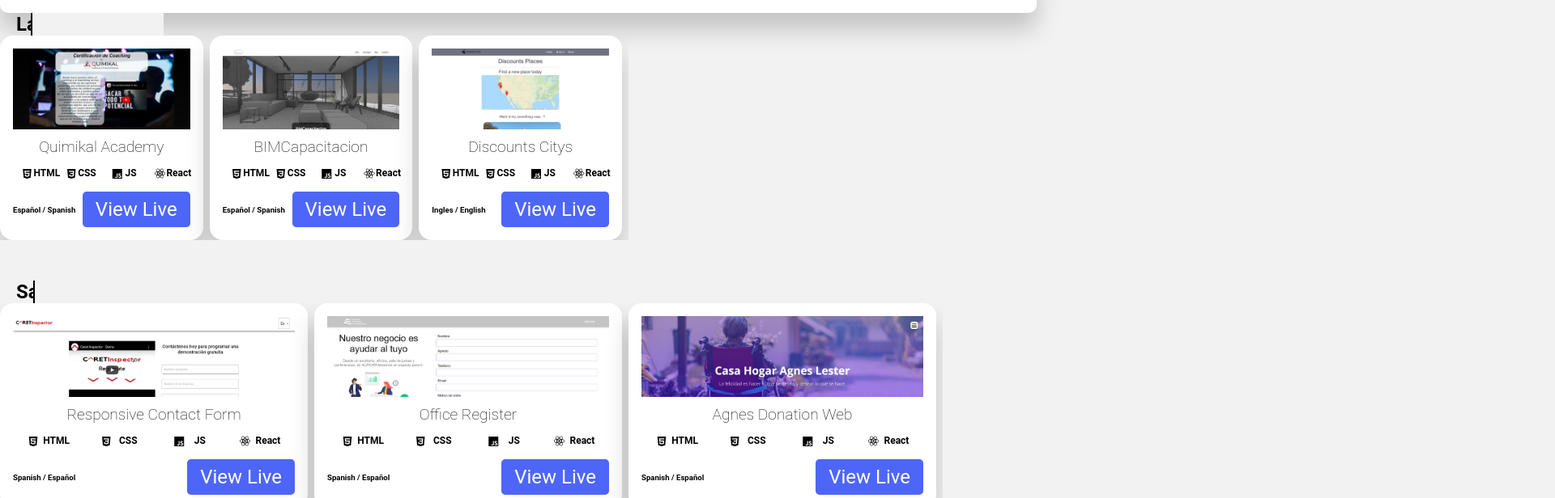
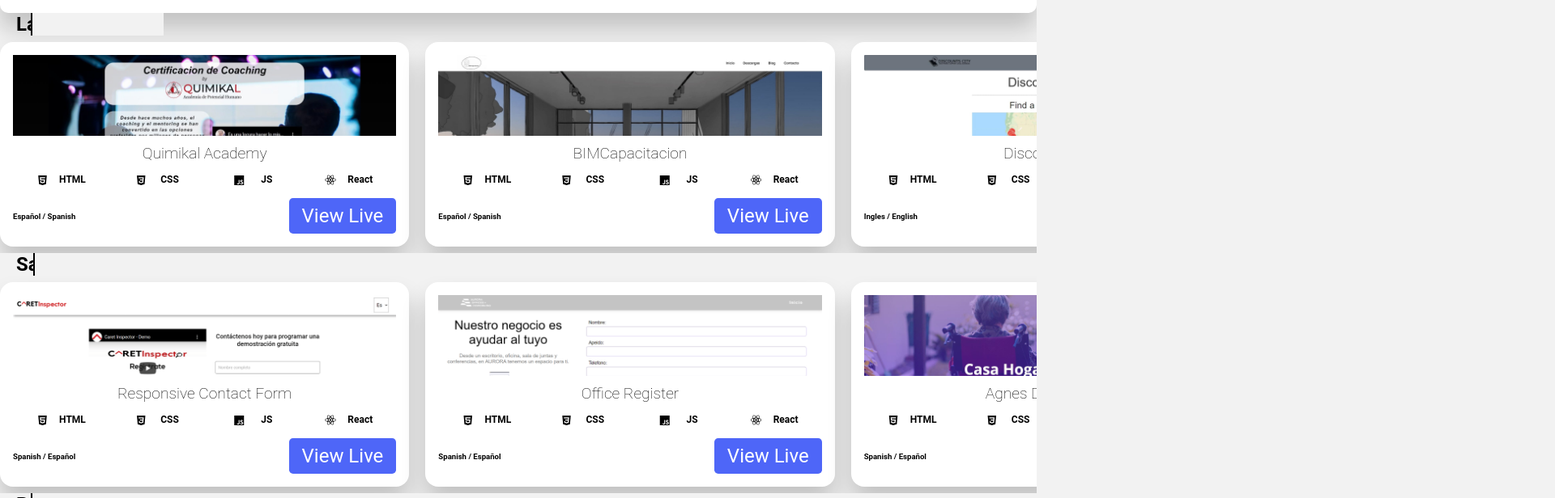
Before and after one commit to aramxD/portfoliov2, a React (Vite) app: page / in a window 1280 px wide. Shown: the part 2184-2800 px from the top of the page at 81% size, 1920 px wide, since content can reach past the window. Built offline with nearby package versions, Linux system fonts and the light colour scheme; no server answers.

Commit message:
ajuste de slides de proyectos y devto posts

```diff
--- a/src/components/DevToCard.jsx
+++ b/src/components/DevToCard.jsx
@@ -18,7 +18,7 @@ const DevToCard = ( {post, className }) => {
           <h3 className="project-tile">{post.title}</h3>
 
         </div>
-        <div className="project-card-footer">
+        {/* <div className="project-card-footer">
 
           <a
             href={post.url}
@@ -28,7 +28,7 @@ const DevToCard = ( {post, className }) => {
           >
             View Live
           </a>
-        </div>
+        </div> */}
       </div>
     </article>
   );
@@ -37,16 +37,16 @@ const DevToCard = ( {post, className }) => {
 export default styled(DevToCard)`
 
 
-    width: 30%;
+    width: 100%;
     margin: 0.5rem 0;
-
+ height:300px;
 
   .project-card {
     background: white;
     padding: 1rem;
     border: 2px solid rgba(0, 0, 0, 0.514);
     border-radius: 1rem;
-    /* height: 100%; */
+    height: 100%;
   }
 
   .project-card-img {
--- a/src/components/ProjectCard.jsx
+++ b/src/components/ProjectCard.jsx
@@ -51,10 +51,10 @@ const ProjectCard = ({ className, article }) => {
 
 export default styled(ProjectCard)`
 
-.project {
-    width: 30%;
+
+    width: 100%;
     margin: 0.5rem 0;
-  }
+
 
   .project-card {
     background: white;
--- a/src/sections/DevTo.jsx
+++ b/src/sections/DevTo.jsx
@@ -28,6 +28,12 @@ const DevTo = ({ className }) => {
   //console.log(userData);
   return (
     <section className={className}>
+      <div className="projectsTitle">
+        <h2>
+          DevTo posts...<span>&#160;</span>
+        </h2>
+      </div>
+      <div className="project-list">
       <Swiper
         breakpoints={{
           // when window width is >= 640px
@@ -43,11 +49,11 @@ const DevTo = ({ className }) => {
           // when window width is >= 768px
           768: {
             width: 768,
-            slidesPerView: 3,
+            slidesPerView: 1.5,
           },
         }}
         modules={[Navigation, Pagination, Scrollbar, A11y]}
-        spaceBetween={8}
+        spaceBetween={20}
         // onSlideChange={() => console.log("slide change")}
         // onSwiper={(swiper) => console.log(swiper)}
       >
@@ -58,13 +64,56 @@ const DevTo = ({ className }) => {
             </SwiperSlide>
           );
         })}
-      </Swiper>
+      </Swiper></div>
     </section>
   );
 };
 
 export default styled(DevTo)`
-  width: 100vw;
   display: flex;
-  flex-wrap: wrap;
+  flex-direction: column;
+  align-items: flex-start;
+  align-items: center;
+  margin:0 auto;
+  width:100%;
+
+  .projectsTitle{
+    width:100%
+  }
+
+  h2 {
+    text-align:left;
+    margin-left: 20px;
+    float: left;
+    color: #000000;
+    position: relative;
+  }
+
+  h2 span {
+    position: absolute;
+    right: 0;
+    width: 0;
+    background: #f2f2f2;
+    border-left: 2px solid #000;
+    animation: maquina 3s infinite alternate steps(30);
+  }
+  @keyframes maquina {
+    from {
+      width: 100%;
+    }
+    to {
+      width: 0;
+    }
+  }
+
+  .project-list {
+    display: flex;
+    flex-wrap: wrap;
+    justify-content: space-evenly;
+    align-content: space-around;
+    align-items: center;
+    margin: 0;
+    width:100%;
+  }
+
 `;
--- a/src/sections/Projects.jsx
+++ b/src/sections/Projects.jsx
@@ -25,8 +25,8 @@ const projectsReact = projects.filter((project) => project.type === "react");
 
 const Projects = ({ className }) => {
   return (
-    <section className={` gallery ${className}`} id="projects">
-      <div className=" ">
+    <section className={className} id="projects">
+      <div className="projectsTitle">
         <h2>
           Latest projects...<span>&#160;</span>
         </h2>
@@ -47,11 +47,11 @@ const Projects = ({ className }) => {
             // when window width is >= 768px
             768: {
               width: 768,
-              slidesPerView: 3,
+              slidesPerView: 1.5,
             },
           }}
           modules={[Navigation, Pagination, Scrollbar, A11y]}
-          spaceBetween={8}
+          spaceBetween={20}
           // onSlideChange={() => console.log("slide change")}
           // onSwiper={(swiper) => console.log(swiper)}
         >
@@ -65,7 +65,7 @@ const Projects = ({ className }) => {
         </Swiper>
       </div>
 
-      <div className=" ">
+      <div className="projectsTitle">
         <h2>
           Samples / Demos...<span>&#160;</span>
         </h2>
@@ -86,11 +86,11 @@ const Projects = ({ className }) => {
             // when window width is >= 768px
             768: {
               width: 768,
-              slidesPerView: 2,
+              slidesPerView: 1.5,
             },
           }}
           modules={[Navigation, Pagination, Scrollbar, A11y]}
-          spaceBetween={8}
+          spaceBetween={20}
           // onSlideChange={() => console.log("slide change")}
           // onSwiper={(swiper) => console.log(swiper)}
         >
@@ -104,7 +104,7 @@ const Projects = ({ className }) => {
         </Swiper>
       </div>
 
-      <div className=" ">
+      <div className="projectsTitle">
         <h2>
           React projects...<span>&#160;</span>
         </h2>
@@ -125,11 +125,11 @@ const Projects = ({ className }) => {
             // when window width is >= 768px
             768: {
               width: 768,
-              slidesPerView: 2,
+              slidesPerView: 1.5,
             },
           }}
           modules={[Navigation, Pagination, Scrollbar, A11y]}
-          spaceBetween={8}
+          spaceBetween={20}
           // onSlideChange={() => console.log("slide change")}
           // onSwiper={(swiper) => console.log(swiper)}
         >
@@ -150,13 +150,17 @@ export default styled(Projects)`
   display: flex;
   flex-direction: column;
   align-items: flex-start;
-  width:100vw;
+  align-items: center;
+  margin:0 auto;
+  width:100%;
 
-  h2 {
-    margin-left: 20px;
+  .projectsTitle{
+    width:100%
   }
 
   h2 {
+    text-align:left;
+    margin-left: 20px;
     float: left;
     color: #000000;
     position: relative;
@@ -186,6 +190,8 @@ export default styled(Projects)`
     justify-content: space-evenly;
     align-content: space-around;
     align-items: center;
-    margin-bottom: 50px;
+    margin: 0;
+    width:100%;
   }
+
 `;
```
